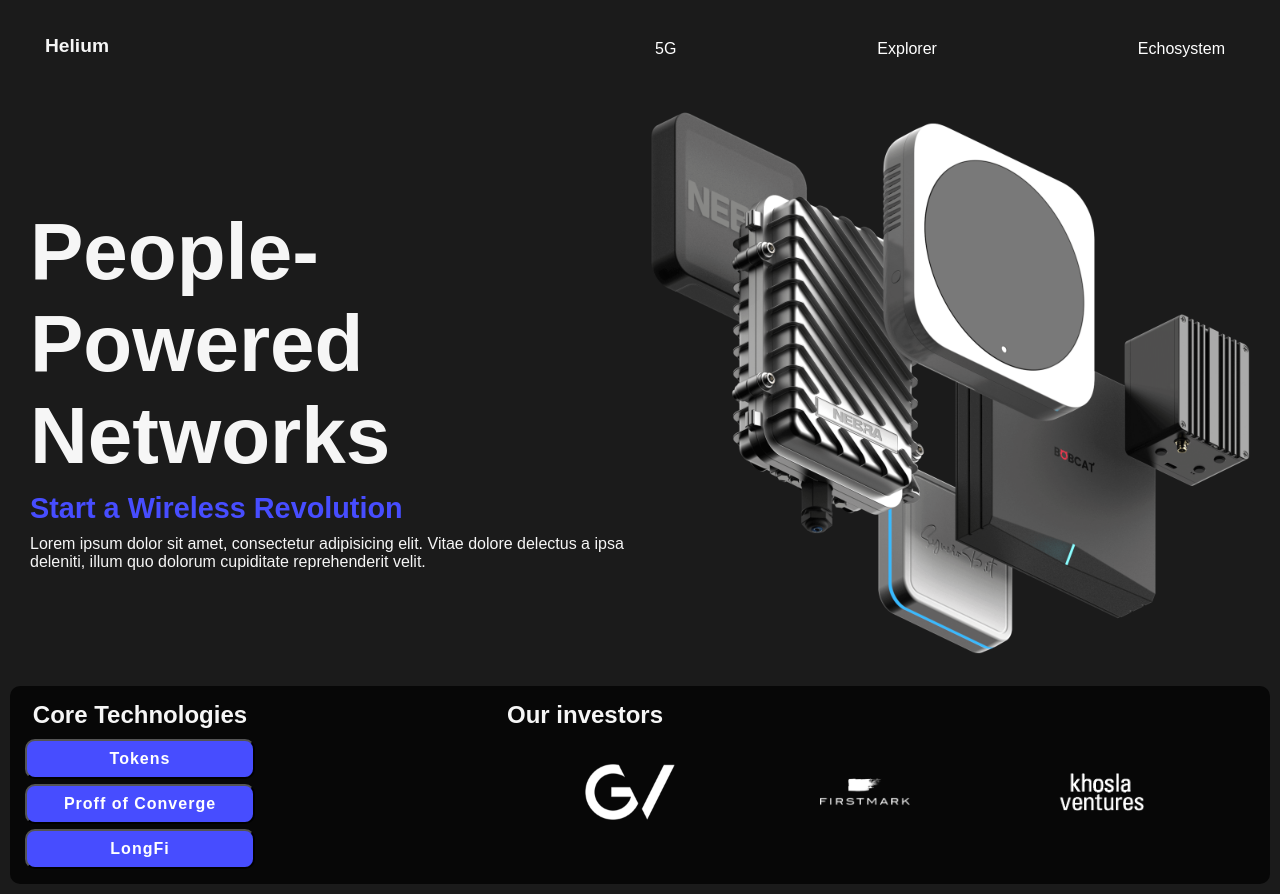
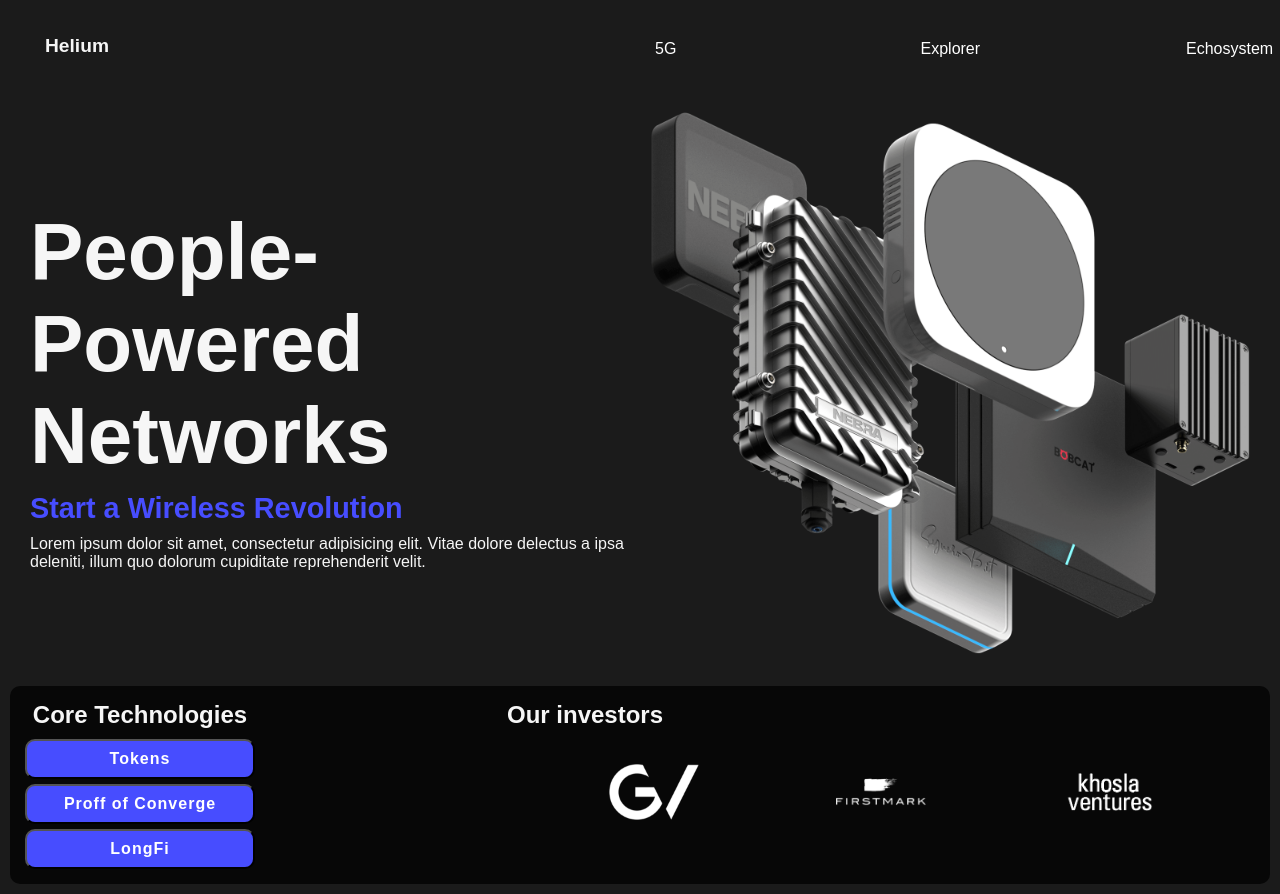
Before and after one commit to benpro10/Projet-Helium, a plain HTML site: page index.html in a window 1280 px wide. Drawn offline with Linux system fonts and the light colour scheme; a web font is replaced by a local one.

Commit message:
navBaItems__list 10width

```diff
--- a/style.css
+++ b/style.css
@@ -29,6 +29,7 @@
 }
 .navBarItems__list {
   list-style: none;
+  width: 10%;
 }
 a {
   color: white;
@@ -104,7 +105,7 @@
   width: 100px;
 }
 
-.mouseoverCerclet1{
+.mouseoverCerclet1 {
   width: 15px;
   height: 15px;
   background: rgba(255, 0, 0, 0.489);
@@ -114,7 +115,7 @@
   top: 50%;
   transform: translate(-50%, -50%);
 }
-.mouseoverCerclet2{
+.mouseoverCerclet2 {
   width: 100px;
   height: 100px;
   background: rgba(0, 157, 255, 0.333);
@@ -124,7 +125,7 @@
   top: 50%;
   transform: translate(-50%, -50%);
 }
-.mouseoverCerclet3{
+.mouseoverCerclet3 {
   width: 125px;
   height: 125px;
   background: rgba(255, 0, 0, 0.135);
@@ -172,11 +173,12 @@
     font-size: 1.5rem;
     text-align: center;
   }
-  .leftContainerSection, .rightContainerSection  {
+  .leftContainerSection,
+  .rightContainerSection {
     width: 100%;
   }
   .rightContainerSection--size {
-    width:80%;
+    width: 80%;
     margin: 0 auto;
     display: block;
   }
```
Lines whose indentation alone changed are shown as unchanged.
